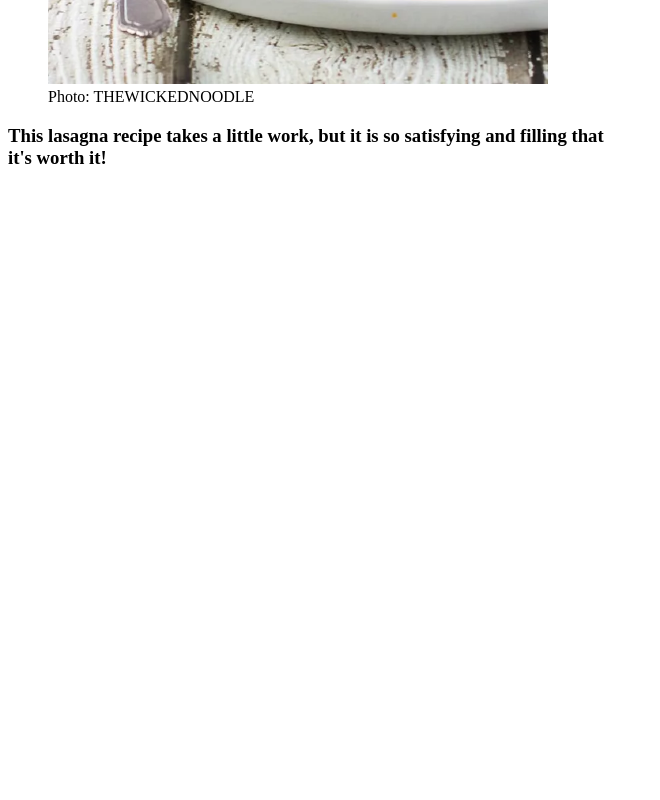
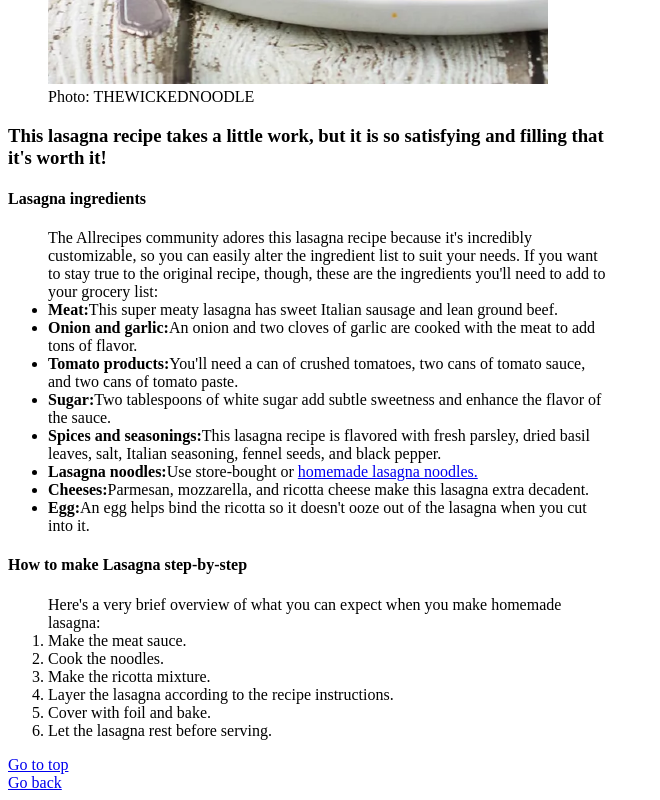
Before and after one commit to gl-el/odin-recipes, a plain HTML site: page worlds-best-lasagna.html in a window 1280 px wide. Shown: the part 496-1296 px from the top of the page, without its empty margins (0-660 px from the left). Before the commit the page ends 800 px from the top, so only its background shows below. Drawn offline with Linux system fonts and the light colour scheme.

Commit message:
Added ingredints list, steps to make lasagna, navigation links

```diff
--- a/worlds-best-lasagna.html
+++ b/worlds-best-lasagna.html
@@ -4,7 +4,7 @@
         <meta charset="UTF-8">
         <title>World's best lasagna</title>
     </head>
-    <body>
+    <body id="top">
         <h1>World's best lasagna</h1>
         <figure>
             <img src="../odin-recipes/images/worlds-best-lasagna.webp" alt="World's best lasagna" width="500">
@@ -12,6 +12,29 @@
         </figure>
         <div class="description" style="max-width:600px">
             <h3>This lasagna recipe takes a little work, but it is so satisfying and filling that it's worth it!</h3>
+            <h4>Lasagna ingredients</h4>
+            <ul>The Allrecipes community adores this lasagna recipe because it's incredibly customizable, so you can easily alter the ingredient list to suit your needs. If you want to stay true to the original recipe, though, these are the ingredients you'll need to add to your grocery list:
+                <li><span><strong>Meat:</strong></span>This super meaty lasagna has sweet Italian sausage and lean ground beef.</li>
+                <li><span><strong>Onion and garlic:</strong></span>An onion and two cloves of garlic are cooked with the meat to add tons of flavor.</li>
+                <li><span><strong>Tomato products:</strong></span>You'll need a can of crushed tomatoes, two cans of tomato sauce, and two cans of tomato paste.</li>
+                <li><span><strong>Sugar:</strong></span>Two tablespoons of white sugar add subtle sweetness and enhance the flavor of the sauce.</li>
+                <li><span><strong>Spices and seasonings:</strong></span>This lasagna recipe is flavored with fresh parsley, dried basil leaves, salt, Italian seasoning, fennel seeds, and black pepper.</li>
+                <li><span><strong>Lasagna noodles:</strong></span>Use store-bought or <a href="https://www.allrecipes.com/recipe/266023/homemade-lasagna-sheets/">homemade lasagna noodles.</a></li>
+                <li><span><strong>Cheeses:</strong></span>Parmesan, mozzarella, and ricotta cheese make this lasagna extra decadent.</li>
+                <li><span><strong>Egg:</strong></span>An egg helps bind the ricotta so it doesn't ooze out of the lasagna when you cut into it.</li>
+            </ul>
+            <h4>How to make Lasagna step-by-step</h4>
+            <ol>Here's a very brief overview of what you can expect when you make homemade lasagna:
+                <li>Make the meat sauce.</li>
+                <li>Cook the noodles.</li>
+                <li>Make the ricotta mixture.</li>
+                <li>Layer the lasagna according to the recipe instructions.</li>
+                <li>Cover with foil and bake.</li>
+                <li>Let the lasagna rest before serving.</li>
+            </ol>
+            <a href="#top">Go to top</a>
+            <br>
+            <a href="../odin-recipes/index.html">Go back</a>
 
         </div>
     </body>
```
